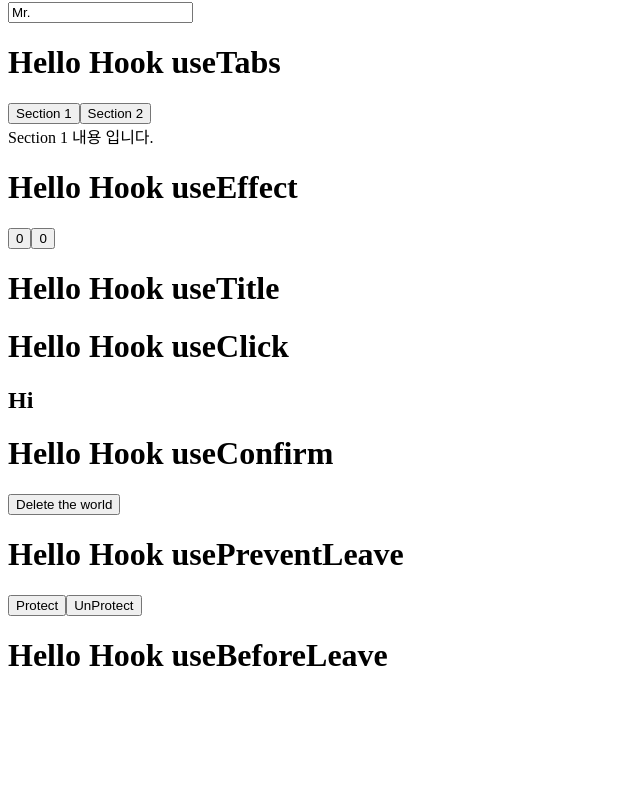
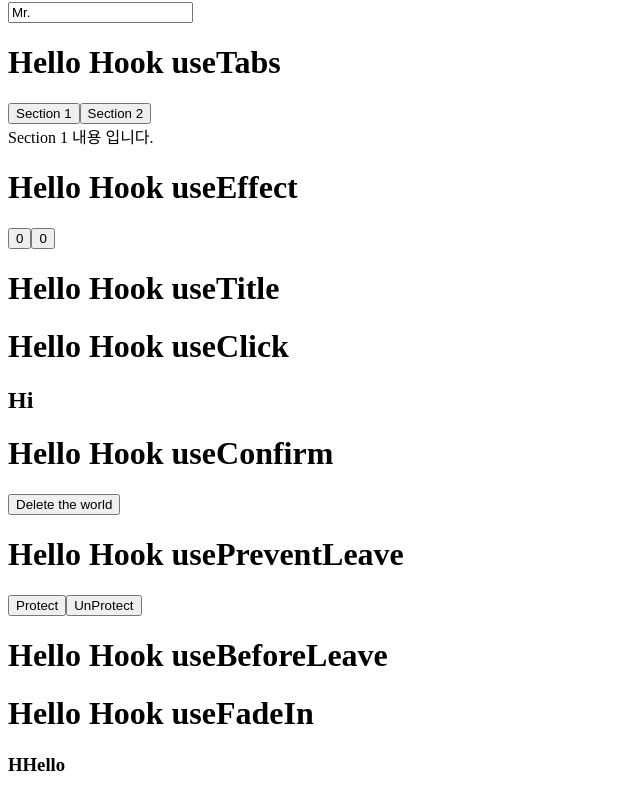
Before and after one commit to hazzzi/my_react_hook, a React (Create React App) app: page / in a window 1280 px wide. Shown: the part 179-988 px from the top of the page, without its empty margins (0-640 px from the left). Before the commit the page ends 874 px from the top, so only its background shows below. Built offline with nearby package versions, Linux system fonts and the light colour scheme.

Commit message:
10. useFadein

```diff
--- a/src/App.js
+++ b/src/App.js
@@ -8,6 +8,7 @@ import Example6 from './useClick'
 import Example7 from './useConfirm'
 import Example8 from './usePreventLeave'
 import Example9 from './useBeforeLeave'
+import Example10 from './useFadeIn'
 
 function App() {
   return (
@@ -21,6 +22,7 @@ function App() {
       <Example7 />
       <Example8 />
       <Example9 />
+      <Example10 />
     </div>
   );
 }
--- /dev/null
+++ b/src/useFadeIn/index.js
@@ -0,0 +1 @@
+export { default } from './useFadeIn'
--- /dev/null
+++ b/src/useFadeIn/useFadeIn.js
@@ -0,0 +1,31 @@
+import React, { useRef, useEffect } from 'react'
+
+const useFadeIn = (duration = 1, delay = 0) => {
+  const element = useRef()
+  useEffect(() => {
+    if(typeof duration !== "number" || typeof delay !== "number") {
+      return
+    }
+    if (element.current) {
+      const { current } = element
+      current.style.transition = `opacity ${duration}s ease-in-out ${delay}s`
+      current.style.opacity = 1;
+    }
+  })
+  return { ref: element, style: { opacity: 0 } }
+}
+
+const Example = () => {
+  const fadeInH3 = useFadeIn(2, 1)
+  const fadeInP = useFadeIn(5, 19)
+
+  return (
+    <div>
+      <h1>Hello Hook useFadeIn</h1>
+      <h3 {...fadeInH3}>HHello</h3>
+      <p {...fadeInP}>lorem ipsum</p>
+    </div>
+  )
+}
+
+export default Example
```
